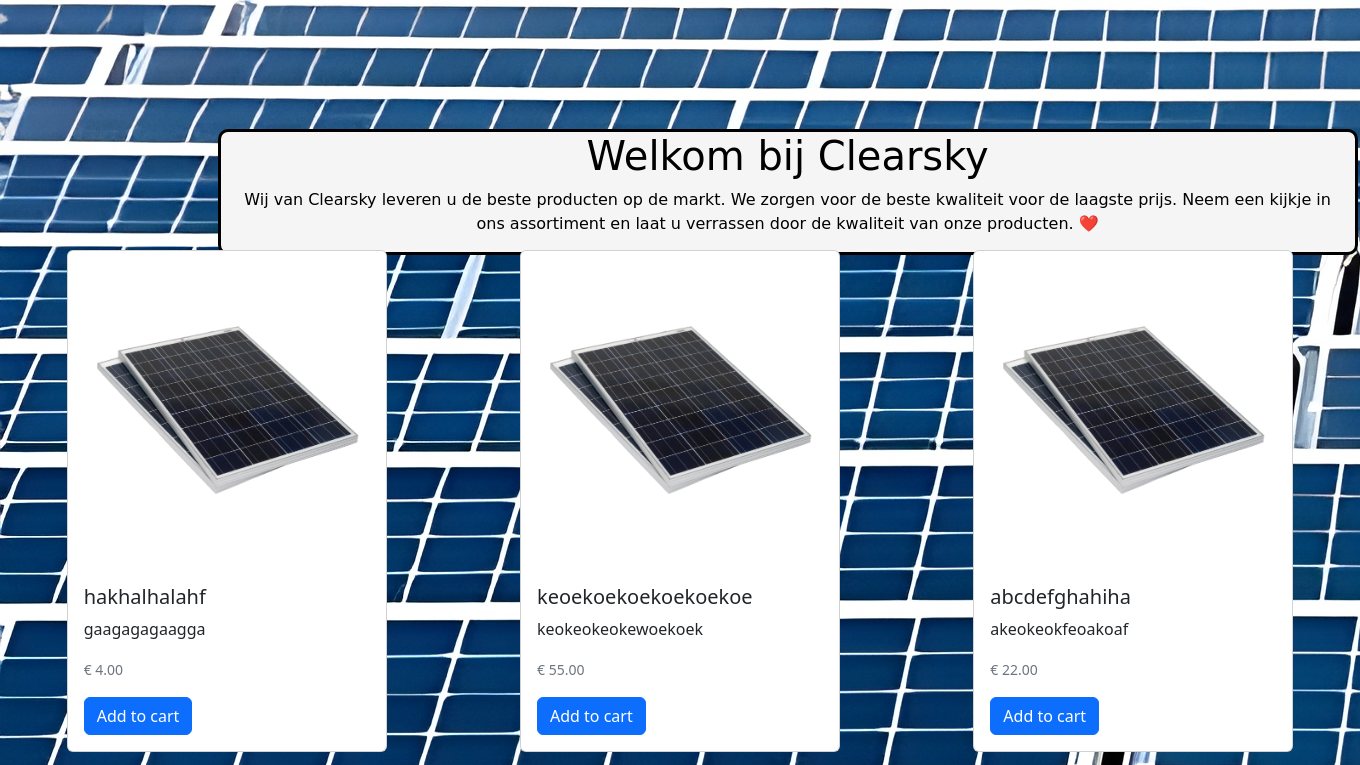
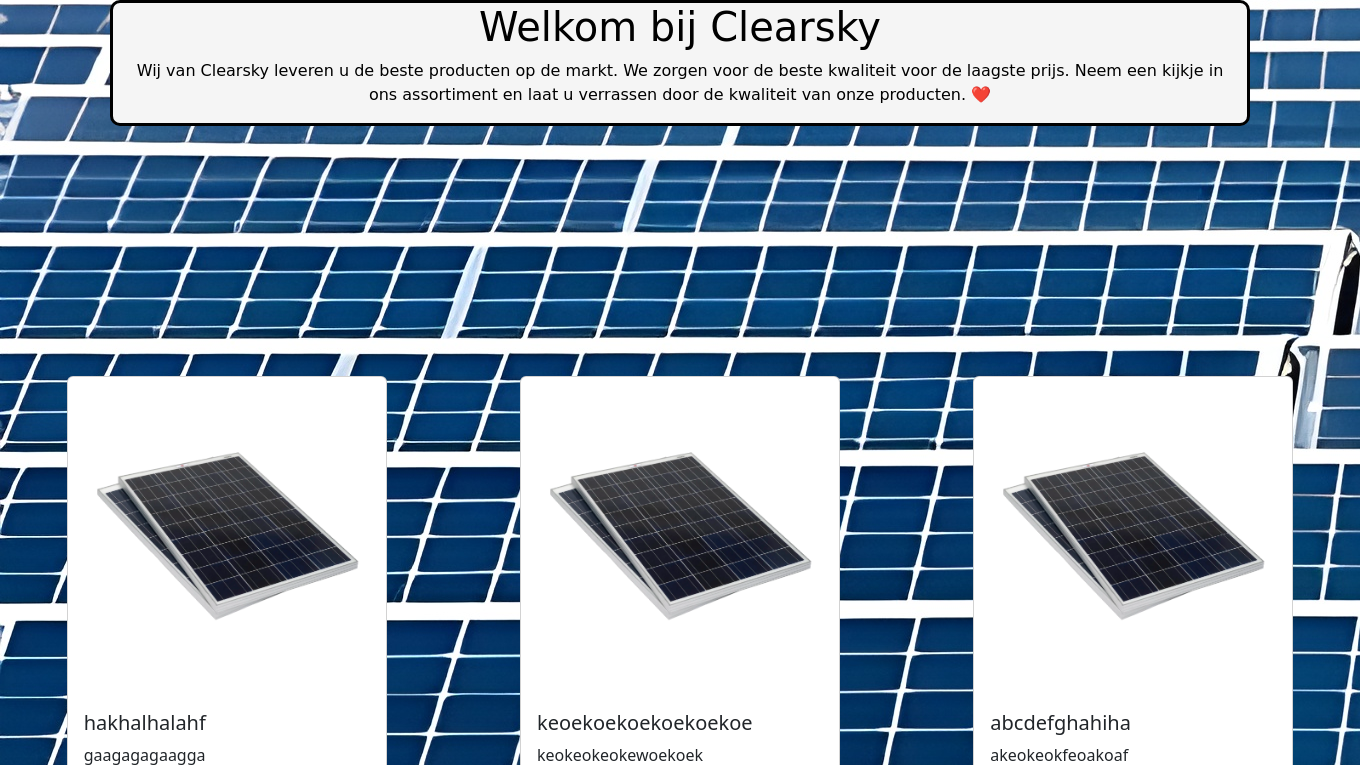
Before and after one commit to MonkeMK/Clearsky-Julian-Jelmer-Martan-Max, a PHP site: page / in a window 1360 px wide. Shown: the part 116-881 px from the top of the page. Run offline with PHP 8.4, Linux system fonts and the light colour scheme; data comes from the database, SQL or seed files in the repository.

Commit message:
Update style.css

```diff
--- a/css/style.css
+++ b/css/style.css
@@ -3,11 +3,10 @@ body{
 }
 
 .container{
-    position: absolute;
-    top:12%;
-    right:16%;
+    position: center;
+    top:20%;
+
     color:black;
-    left:16%;
     text-align: center;
     border: solid black 3px;
     border-radius: 10px;
```
